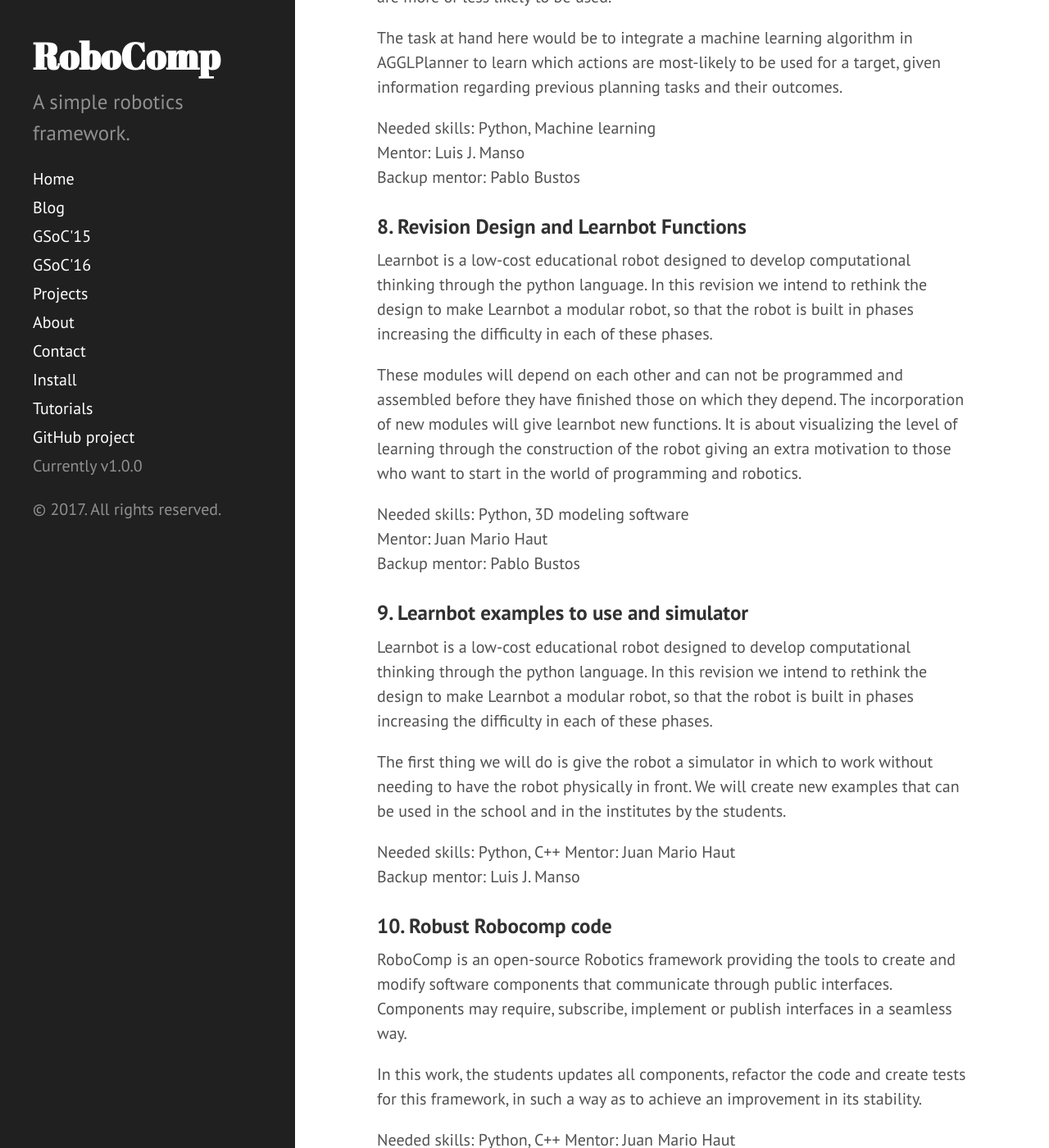
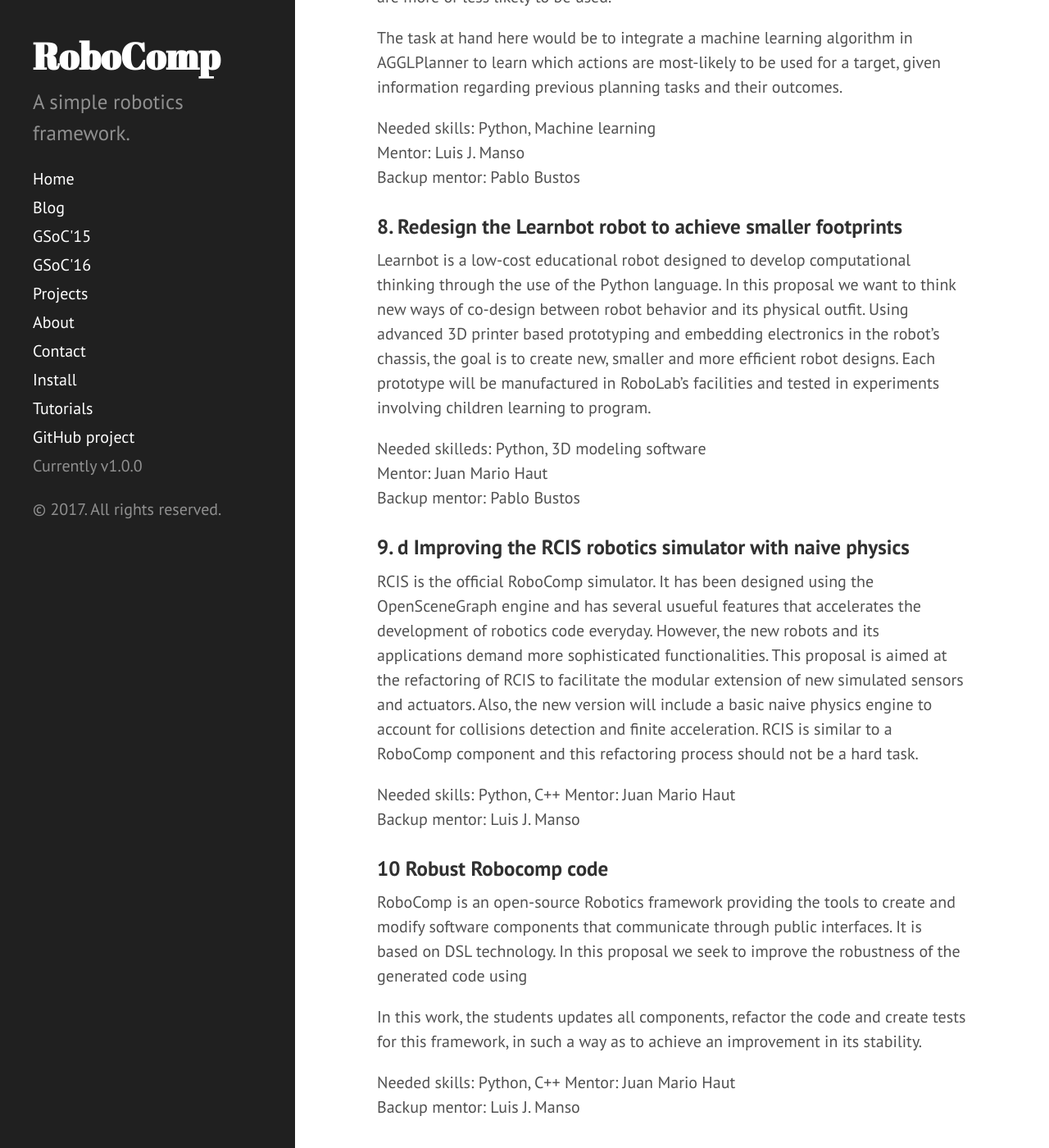
Before and after one commit to robocomp/website, a Jekyll site: the page built from _posts/gsoc2017/2017-2-07-gsoc17ideas.md, in a window 1280 px wide and 1400 px high, scrolled down 4624 px. Shown: the whole window at 82% size. Built offline with Jekyll 4.4.1, drawn with Linux system fonts in a browser that asks for light colours; some of the changed text lies outside the part shown.

Commit message:
Update 2017-2-07-gsoc17ideas.md

```diff
--- a/_posts/gsoc2017/2017-2-07-gsoc17ideas.md
+++ b/_posts/gsoc2017/2017-2-07-gsoc17ideas.md
@@ -115,35 +115,27 @@
 Mentor: Luis J. Manso
 Backup mentor: Pablo Bustos
 
+### 8. Redesign the Learnbot robot to achieve smaller footprints
+Learnbot is a low-cost educational robot designed to develop computational thinking through the use of the
+Python language.
+In this proposal we want to think new ways of co-design between robot behavior and its physical outfit. Using advanced 3D printer based prototyping and embedding electronics in the robot's chassis, the goal is to create new, smaller and more efficient robot designs. Each prototype will be manufactured in RoboLab's facilities and tested in experiments involving children learning to program.
 
-### 8. Revision Design and Learnbot Functions
-
-Learnbot is a low-cost educational robot designed to develop computational thinking through the python language.
-In this revision we intend to rethink the design to make Learnbot a modular robot, so that the robot is built in phases increasing the difficulty in each of these phases.
-
-These modules will depend on each other and can not be programmed and assembled before they have finished those on which they depend.
-The incorporation of new modules will give learnbot new functions. It is about visualizing the level of learning through the construction of the robot giving an extra motivation to those who want to start in the world of programming and robotics.
-
-Needed skills: Python, 3D modeling software
+Needed skilleds: Python, 3D modeling software
 Mentor: Juan Mario Haut
 Backup mentor: Pablo Bustos
 
-
-### 9. Learnbot examples to use and simulator
-
-Learnbot is a low-cost educational robot designed to develop computational thinking through the python language.
-In this revision we intend to rethink the design to make Learnbot a modular robot, so that the robot is built in phases increasing the difficulty in each of these phases.
-
-The first thing we will do is give the robot a simulator in which to work without needing to have the robot physically in front. We will create new examples that can be used in the school and in the institutes by the students.
+### 9. d Improving the RCIS robotics simulator with naive physics
+RCIS is the official RoboComp simulator. It has been designed using the OpenSceneGraph engine and has several usueful features that accelerates the development of robotics code everyday. However, the new robots and its applications demand more sophisticated functionalities. This proposal is aimed at the refactoring of RCIS to facilitate the modular extension of new simulated sensors and actuators. Also, the new version will include a basic naive physics engine to account for collisions detection and finite acceleration. RCIS is similar to a RoboComp component and this refactoring process should not be a hard task.
 
 Needed skills: Python, C++
 Mentor: Juan Mario Haut
 Backup mentor: Luis J. Manso
 
 
-### 10. Robust Robocomp code
+### 10 Robust Robocomp code
 
-RoboComp is an open-source Robotics framework providing the tools to create and modify software components that communicate through public interfaces. Components may require, subscribe, implement or publish interfaces in a seamless way.
+RoboComp is an open-source Robotics framework providing the tools to create and modify software components that communicate through public interfaces. It is based on DSL technology. In this proposal we seek to improve the robustness of the generated code using
+
 
 In this work, the students updates all components, refactor the code and create tests for this framework, in such a way as to achieve an improvement in its stability.
 
```
Also changed, not shown: other parts of _posts/gsoc2017/2017-2-07-gsoc17ideas.md (+3 -0 lines).
